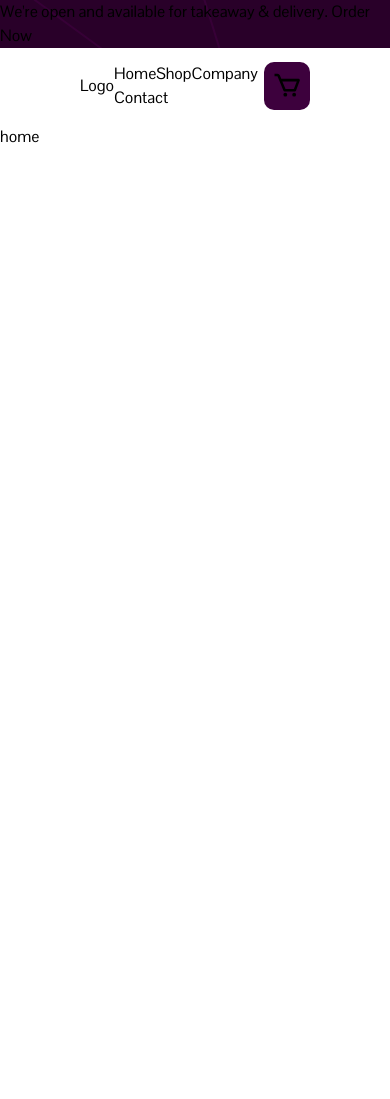
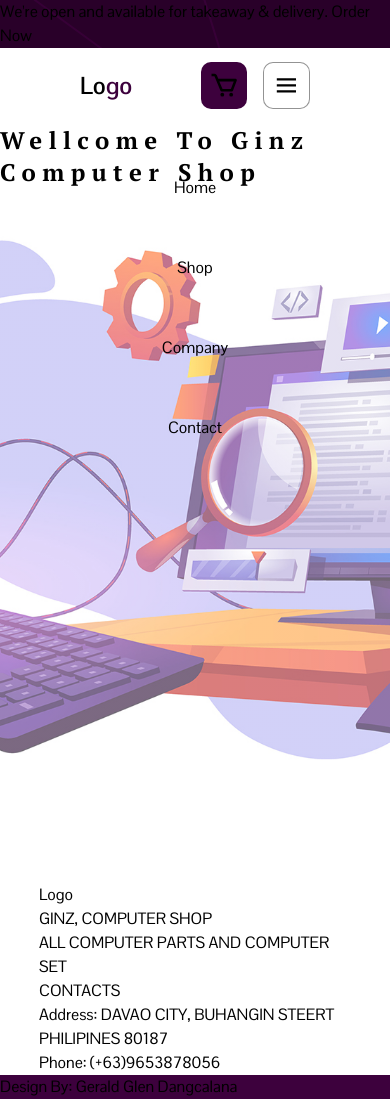
Before and after one commit to gjayz099/node-api-react, a React (Vite) app in the folder frontend/: page / in a window 390 px wide. Before the commit the page ends 844 px from the top, so only its background shows below. Built offline with nearby package versions, Linux system fonts and the light colour scheme.

Commit message:
Gjayz Add

```diff
--- /dev/null
+++ b/frontend/src/assets/components/Footer.jsx
@@ -0,0 +1,32 @@
+import React from 'react'
+
+export default function Footer() {
+  return (
+    <footer>
+        <div className="top-footer px-12">
+            <div className="row-footer-item">
+                <div className="foot_left px-2 py-5">
+                    <div className='logo-footer '>
+                        <a href="" className='uppercase italic'>Lo<span>go</span></a>
+                    </div>
+                    <p>GINZ, COMPUTER SHOP <br />ALL COMPUTER PARTS AND COMPUTER SET</p>
+                </div>
+                <div className="foot_rt px-2 py-5">
+                    <h3>CONTACTS</h3>
+                    <p>
+                        <span>Address: </span>
+                        DAVAO CITY, BUHANGIN STEERT PHILIPINES 80187
+                    </p>
+                    <p>
+                        <span>Phone: </span>
+                        <a href="tel:#">(+63)9653878056</a>
+                    </p>
+                </div>
+            </div>
+        </div>
+        <div className='bot-footer'>
+            <h5 className=' text-center py-0 m-auto text-white'>Design By: <a href="#">Gerald Glen Dangcalana</a></h5>
+        </div>
+    </footer>
+  )
+}
--- a/frontend/src/assets/components/Home.jsx
+++ b/frontend/src/assets/components/Home.jsx
@@ -1,8 +1,12 @@
 import React from 'react'
+import Header from './home/header'
+import Footer from './Footer'
+
 export default function Home() {
   return (
     <>
-    <h1>home</h1>
+    <Header/>
+    <Footer />
     </>
   )
 }
--- /dev/null
+++ b/frontend/src/assets/components/home/Header.jsx
@@ -0,0 +1,11 @@
+import React from 'react'
+
+export default function Header() {
+  return (
+    <header className='home-header grid'>
+        <div className='grid self-center m-auto'>
+            <h1 className='uppercase text-center italic'>Wellcome To Ginz <br />Computer Shop</h1>
+        </div>
+    </header>
+  )
+}
--- a/frontend/src/assets/components/navbar/Navbar.jsx
+++ b/frontend/src/assets/components/navbar/Navbar.jsx
@@ -1,22 +1,31 @@
-import React from 'react'
+import React, {useState} from 'react'
 import { Link } from 'react-router-dom'
-import { BiCart, BiMenu } from 'react-icons/bi'
+import { BiCart, BiMenu, BiMenuAltRight } from 'react-icons/bi'
+
 
 export default function Navbar() {
+
+  // use state
+  const [ navclick, setNavclick] = useState(true)
+
+  // click function
+  const menuToggle = () =>{
+    setNavclick(!navclick);
+  }
+
   return (
     <>
       {/* top navbar */}
       <div className='top-nav bg-blue-400'>
         <h1 className='text-center py-2 text-white'>We're open and available for takeaway & delivery. Order Now</h1>
       </div>
-
       {/* top navbar */}
-      <nav className='botton_nav items-center'>
+      <nav className='botton_nav items-center absolute'>
         <div className='right-nav'>
-          <a href="" className='logo'>Lo<span>go</span></a>
+          <a href="" className='logo uppercase italic'>Lo<span>go</span></a>
         </div>
         <div className='left-nav items-center '>
-        <ul>
+        <ul  className={navclick?' overflow-hidden': 'overflow-hidden clicknav'}>
           <li>
             <Link className='uppercase mx-5' to='./'>Home</Link>
           </li>
@@ -33,9 +42,8 @@ export default function Navbar() {
           <div className='cart-icon'>
             <BiCart className=' text-white cursor-pointer'/>
           </div>
-          <div className='icon-bar'>
-            <BiMenu />
-            {/* {?<BiMenu /> : <BiMenuAltRight/>} */}
+          <div className={navclick?'icon-bar' : 'icon-bar'} onClick={menuToggle}>
+            {navclick?<BiMenu /> : <BiMenuAltRight/>}
           </div>
         </div>
       </nav>
--- a/frontend/src/assets/css/app.css
+++ b/frontend/src/assets/css/app.css
@@ -1,10 +1,10 @@
 /* googgle font */
 @import url('https://fonts.googleapis.com/css2?family=Pontano+Sans:wght@400;500;600;700&display=swap');
-
+@import url('https://fonts.googleapis.com/css2?family=PT+Serif:ital,wght@0,700;1,400;1,700&display=swap');
 /* root */
 :root{
-    --blackcolor: #ffffff;
-    --whitecolor: #000000;
+    --blackcolor: #000000;
+    --whitecolor: #ffffff;
     --primarycolor: #3d013d;
 }
 *{
@@ -29,14 +29,26 @@ img{
 .top-nav{
     background: radial-gradient(rgb(0,0,0,.2),rgb(0,0,0,.2)),url('../img/top_b.png');
 }
-nav{
+.botton_nav{
     display: flex;
     justify-content: space-between;
-    margin: 0.9rem 5rem;
+    padding: 0.9rem 5rem;
     align-items: center;
+    width: 100%;
 }
 .left-nav{
     display: flex;
+}
+.logo{
+    color: var(--blackcolor);
+    font-size: 1.5rem;
+    font-weight: 700;
+}
+.logo span{
+    color: var(--primarycolor);
+}
+ul{
+    transition: .9s ease-in-out;
 }
 ul li{
     display: inline-block;
@@ -50,4 +62,77 @@ ul li{
 }
 .icon-bar{
     display: none;
+    background-color: var(--whitecolor);
+    padding: .5rem;
+    margin-left: 1rem;
+    font-size: 1.8rem;
+    border-radius: 10px;
+    border: 1px solid #0000006c;
 }
+@media (max-width: 722px) {
+    ul li{
+        display: block;
+    }
+    ul{
+        position: fixed;
+        min-width: 100%;
+        height: 0%;
+        background-color: #282831;
+        top: 120px;
+        left: 0;
+        right: 0;
+        background: var(--whitecolor);
+        text-align: center;
+        z-index: 99;
+    }
+    ul li{
+        margin-top: 3.5rem;
+    }
+    .icon-bar{
+        display: block;
+    }
+    ul.clicknav{
+        height: 55%;
+    }
+}
+/* ----------------- Home ------------------- */
+.home-header{
+    width: 100%;
+    height: 90vh;
+    background: radial-gradient(rgba(255, 255, 255, 0.4),rgba(255, 255, 255, 0.4)),url('../img/header.jpg');
+    background-position: center;
+    background-repeat: no-repeat;
+    background-size: cover;
+}
+.home-header div h1{
+    font-size: 3.5rem;
+    line-height: 3.5rem;
+    font-weight: 700;
+    font-family: 'PT Serif', serif;
+    letter-spacing: .8rem;
+}
+@media (max-width: 898px) {
+    .home-header div h1{
+        font-size: 2.5rem;
+        letter-spacing: .4rem;
+    }
+}
+@media (max-width: 534px) {
+    .home-header div h1{
+        font-size: 1.5rem;
+        line-height: 2rem;
+        letter-spacing: .4rem;
+    }
+}
+
+/* --------- Footer ----------- */
+.row-footer-item{
+    display: flex;
+    flex-wrap: wrap;
+    justify-content: space-between;
+    max-width: 80%;
+    margin: auto;
+}
+.bot-footer{
+    background-color: var(--primarycolor);
+}
```
Also changed, not shown: frontend/src/assets/img/header.jpg (added).
